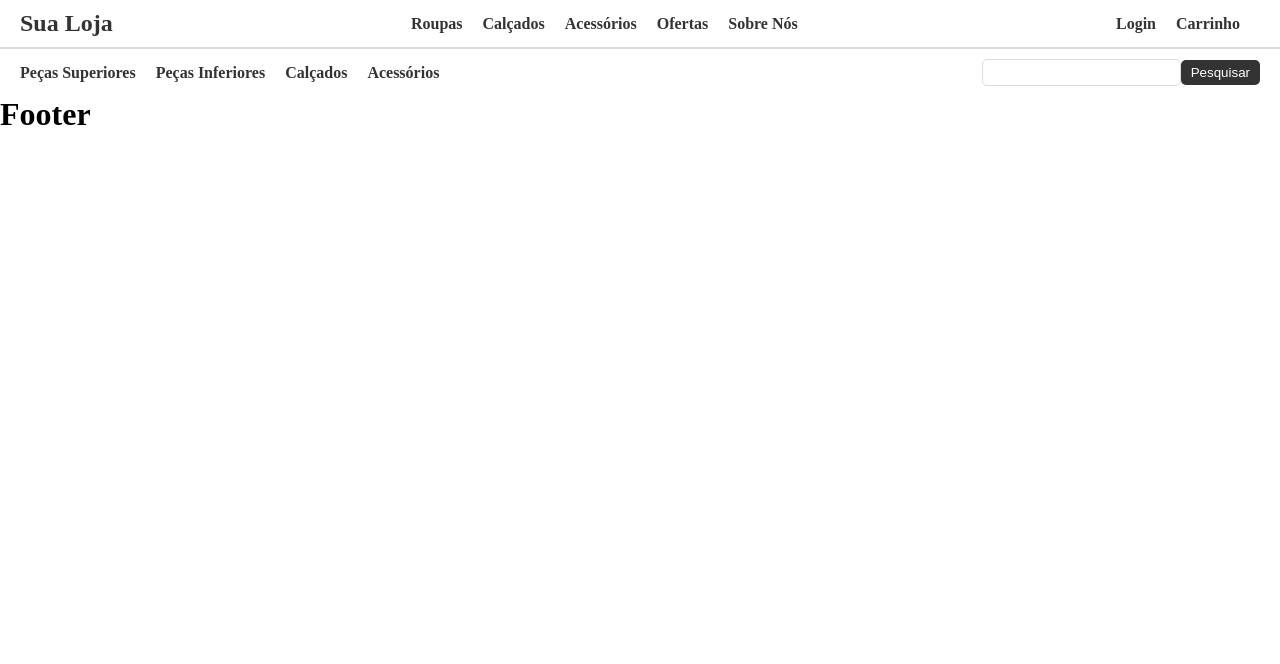
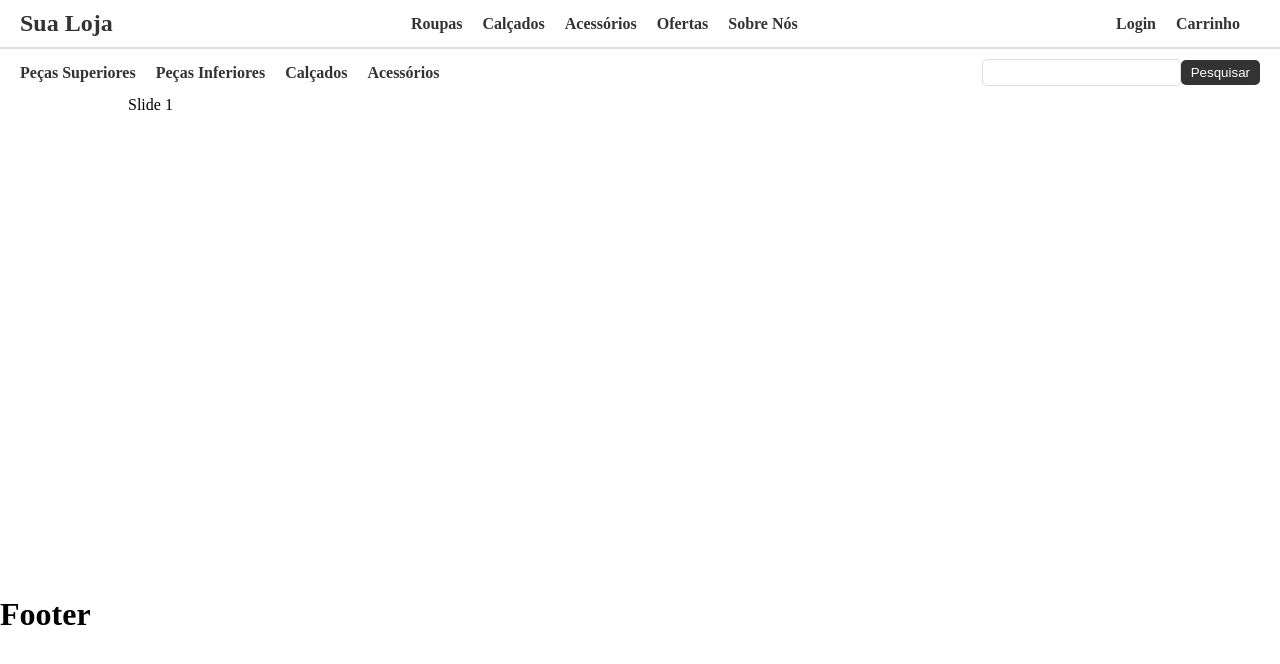
Before and after one commit to gabrielestefono/nickstore, a Next.js app: page / in a window 1280 px wide. Shown: the top 664 px of the page. Built offline with nearby package versions, Linux system fonts and the light colour scheme.

Commit message:
Criando o banner de destaque

```diff
--- a/components/index/Banner_Principal.jsx
+++ b/components/index/Banner_Principal.jsx
@@ -1,6 +1,18 @@
+import styles from './Banner_principal.module.scss';
+import { Swiper, SwiperSlide } from 'swiper/react';
+import 'swiper/css';
+
 export default function Banner_Principal(){
     return (
-        <>
-        </>
-    );
+        <div className={styles.destaque}>
+            <div>
+                <Swiper className={styles.swiper} spaceBetween={0} slidesPerView={1} loop={true}>
+                    <SwiperSlide>Slide 1</SwiperSlide>
+                    <SwiperSlide>Slide 2</SwiperSlide>
+                    <SwiperSlide>Slide 3</SwiperSlide>
+                    <SwiperSlide>Slide 4</SwiperSlide>
+                </Swiper>
+            </div>
+        </div>
+      );
 }
--- /dev/null
+++ b/components/index/Banner_principal.module.scss
@@ -0,0 +1,17 @@
+.destaque{
+    display: flex;
+    width: 100vw;
+    justify-content: center;
+    position: relative;
+
+    > div{
+        width: 80vw;
+        height: 500px;
+        overflow: hidden;
+
+        > .swiper{
+            width: 100%;
+            height: 100%;
+        }
+    }
+}
--- a/components/index/CardCategoria.jsx
+++ b/components/index/CardCategoria.jsx
@@ -1,6 +1,7 @@
 export default function CardCategoria(){
     return (
-        <>
-        </>
+        <div>
+            <CardCategoria/>
+        </div>
     );
 }
--- a/package.json
+++ b/package.json
@@ -13,6 +13,7 @@
     "next": "13.4.19",
     "react": "18.2.0",
     "react-dom": "18.2.0",
-    "sass": "^1.68.0"
+    "sass": "^1.68.0",
+    "swiper": "^10.3.0"
   }
 }
--- a/pages/index.jsx
+++ b/pages/index.jsx
@@ -1,8 +1,12 @@
+import Banner_Principal from '@/components/index/Banner_Principal'
+import Categoria from '@/components/index/Categorias'
 import styles from '@/styles/Home.module.scss'
 
 export default function Home() {
   return (
     <>
+        <Banner_Principal/>
+        <Categoria/>
     </>
   )
 }
```
Also changed, not shown: 1 other file (tests, documents, lock files or other folders).
